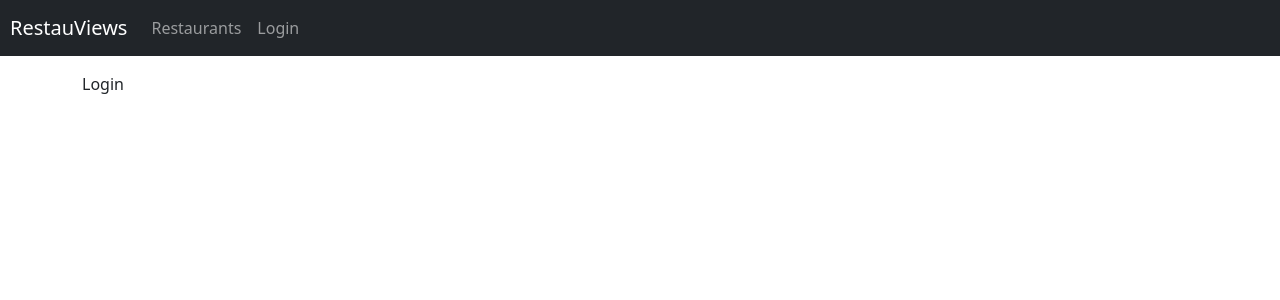
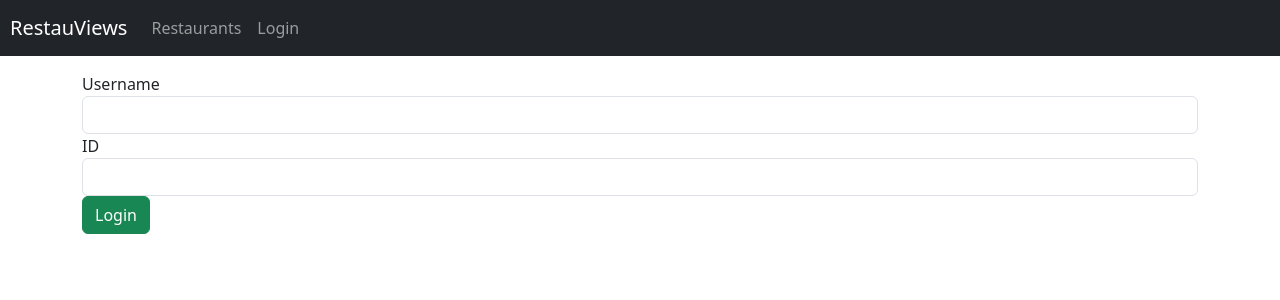
Before and after one commit to ronniechua01/Restaurant-Project, a React (Create React App) app in the folder frontend/: page /login in a window 1280 px wide. Shown: the top 300 px of the page. Built offline with nearby package versions, Linux system fonts and the light colour scheme.

Commit message:
added login and add/edit/delete review pages

```diff
--- a/frontend/src/components/add-review.js
+++ b/frontend/src/components/add-review.js
@@ -1,12 +1,102 @@
-import React from "react";
+// Import necessary modules and components from React and the application's services
+import React, { useState } from "react";
+import RestaurantDataService from "../services/restaurant";
+import { Link } from "react-router-dom";
 
+// Define a functional component called AddReview that takes props as an argument
+const AddReview = props => {
+  // Initialize variables for the review text and editing status
+  let initialReviewState = ""
+  let editing = false;
 
-function AddReview() {
+  // Check if there is a current review passed as a prop in the location state
+  if (props.location.state && props.location.state.currentReview) {
+    editing = true;
+    initialReviewState = props.location.state.currentReview.text
+  }
+
+  // Use the useState hook to create state variables for the review text and submission status
+  const [review, setReview] = useState(initialReviewState);
+  const [submitted, setSubmitted] = useState(false);
+
+  // Define a function to handle changes in the review text input field
+  const handleInputChange = event => {
+    setReview(event.target.value);
+  };
+
+  // Define a function to save the review to the database
+  const saveReview = () => {
+    // Prepare the review data object to be sent to the server
+    var data = {
+      text: review,
+      name: props.user.name,
+      user_id: props.user.id,
+      restaurant_id: props.match.params.id
+    };
+
+    // If editing an existing review, include the review ID in the data object
+    if (editing) {
+      data.review_id = props.location.state.currentReview._id
+      RestaurantDataService.updateReview(data)
+        .then(response => {
+          setSubmitted(true);
+          console.log(response.data);
+        })
+        .catch(e => {
+          console.log(e);
+        });
+    } else {
+      // If creating a new review, use the createReview function from RestaurantDataService
+      RestaurantDataService.createReview(data)
+        .then(response => {
+          setSubmitted(true);
+          console.log(response.data);
+        })
+        .catch(e => {
+          console.log(e);
+        });
+    }
+  };
+
+  // Render the AddReview component
   return (
-    <div className="App">
-      Hello World.
+    <div>
+      {props.user ? (
+        <div className="submit-form">
+          {submitted ? (
+            <div>
+              <h4>You submitted successfully!</h4>
+              <Link to={"/restaurants/" + props.match.params.id} className="btn btn-success">
+                Back to Restaurant
+              </Link>
+            </div>
+          ) : (
+            <div>
+              <div className="form-group">
+                <label htmlFor="description">{ editing ? "Edit" : "Create" } Review</label>
+                <input
+                  type="text"
+                  className="form-control"
+                  id="text"
+                  required
+                  value={review}
+                  onChange={handleInputChange}
+                  name="text"
+                />
+              </div>
+              <button onClick={saveReview} className="btn btn-success">
+                Submit
+              </button>
+            </div>
+          )}
+        </div>
+      ) : (
+        <div>
+          Please log in.
+        </div>
+      )}
     </div>
   );
-}
+};
 
 export default AddReview;
--- a/frontend/src/components/login.js
+++ b/frontend/src/components/login.js
@@ -1,12 +1,70 @@
-import React from "react";
+import React, { useState } from "react";
 
+// Define a functional component called Login that takes props as an argument
+const Login = props => {
+  // Define the initial state for the user, with empty name and id
+  const initialUserState = {
+    name: "",
+    id: "",
+  };
 
-function Login() {
+  // Use the useState hook to create a state variable 'user' and a function 'setUser' to update it
+  const [user, setUser] = useState(initialUserState);
+
+  // Define a function to handle input changes in the form fields
+  const handleInputChange = event => {
+    // Extract the 'name' and 'value' properties from the input element that triggered the event
+    const { name, value } = event.target;
+
+    // Update the 'user' state by creating a new object with the previous state and updating the specific field
+    setUser({ ...user, [name]: value });
+  };
+
+  // Define a function to handle the login action
+  const login = () => {
+    // Call the 'login' function passed in as a prop and pass the 'user' state as an argument
+    props.login(user);
+
+    // Redirect the user to the '/' route using the 'history' object from the props
+    props.history.push('/');
+  }
+
+  // Render the login form
   return (
-    <div className="App">
-       Login
+    <div className="submit-form">
+      <div>
+        <div className="form-group">
+          <label htmlFor="user">Username</label>
+          <input
+            type="text"
+            className="form-control"
+            id="name"
+            required
+            value={user.name}
+            onChange={handleInputChange}
+            name="name"
+          />
+        </div>
+
+        <div className="form-group">
+          <label htmlFor="id">ID</label>
+          <input
+            type="text"
+            className="form-control"
+            id="id"
+            required
+            value={user.id}
+            onChange={handleInputChange}
+            name="id"
+          />
+        </div>
+
+        <button onClick={login} className="btn btn-success">
+          Login
+        </button>
+      </div>
     </div>
   );
-}
+};
 
 export default Login;
--- a/frontend/src/components/restaurants.js
+++ b/frontend/src/components/restaurants.js
@@ -3,6 +3,7 @@
 import { Link } from "react-router-dom";
 
 const Restaurant = props => {
+  // Initialize the state for the restaurant data
   const initialRestaurantState = {
     id: null,
     name: "",
@@ -12,6 +13,7 @@
   };
   const [restaurant, setRestaurant] = useState(initialRestaurantState);
 
+  // Function to fetch restaurant data by ID
   const getRestaurant = id => {
     RestaurantDataService.get(id)
       .then(response => {
@@ -23,19 +25,22 @@
       });
   };
 
+  // Use useEffect to fetch restaurant data when the component mounts
   useEffect(() => {
     getRestaurant(props.match.params.id);
   }, [props.match.params.id]);
 
+  // Function to delete a review
   const deleteReview = (reviewId, index) => {
     RestaurantDataService.deleteReview(reviewId, props.user.id)
       .then(response => {
         setRestaurant((prevState) => {
-          prevState.reviews.splice(index, 1)
+          // Remove the deleted review from the state
+          prevState.reviews.splice(index, 1);
           return({
             ...prevState
-          })
-        })
+          });
+        });
       })
       .catch(e => {
         console.log(e);
@@ -67,6 +72,7 @@
                          <strong>User: </strong>{review.name}<br/>
                          <strong>Date: </strong>{review.date}
                        </p>
+                       {/* Display Delete and Edit buttons for the user's own reviews */}
                        {props.user && props.user.id === review.user_id &&
                           <div className="row">
                             <a onClick={() => deleteReview(review._id, index)} className="btn btn-primary col-lg-5 mx-1 mb-1">Delete</a>
--- a/frontend/src/services/restaurant.js
+++ b/frontend/src/services/restaurant.js
@@ -25,8 +25,7 @@
   }
   //delete
   deleteReview(id, userId) {
-    return http.delete(`/review?id=${id}`
-    );
+    return http.delete(`/review?id=${id}`,{data:{userId: userId}});
   }
   //get cuisines
   getCuisines(id) {
```
Also changed, not shown: frontend/src/components/restaurants-list.js (+30 -17 lines).
